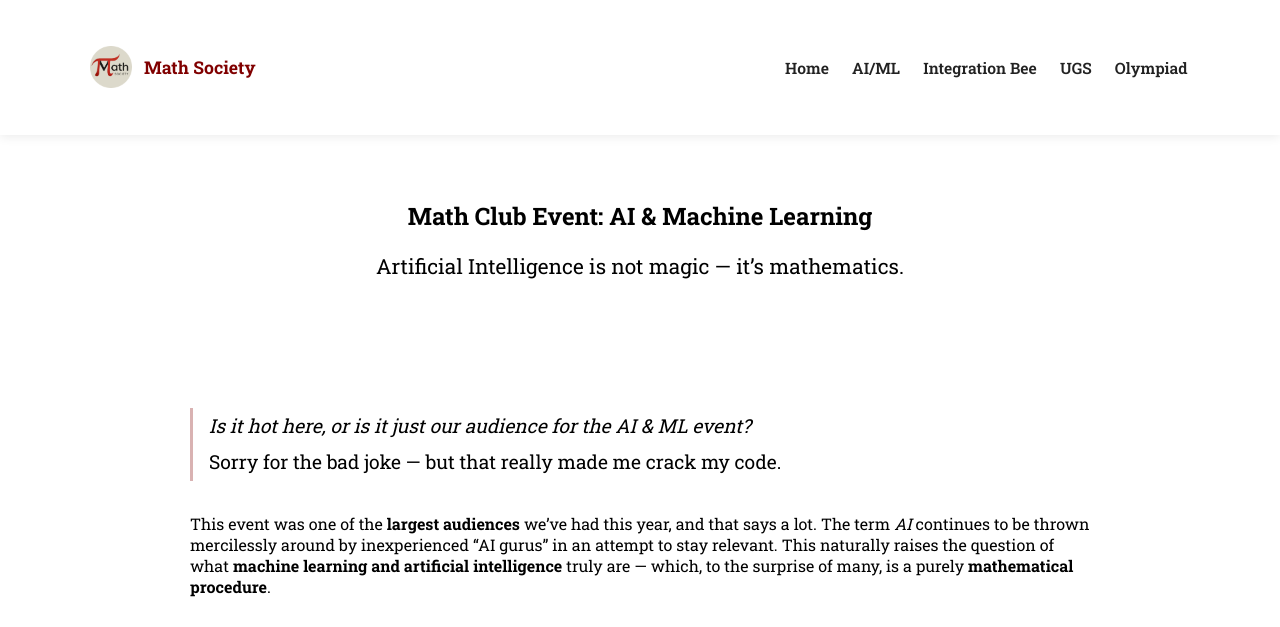
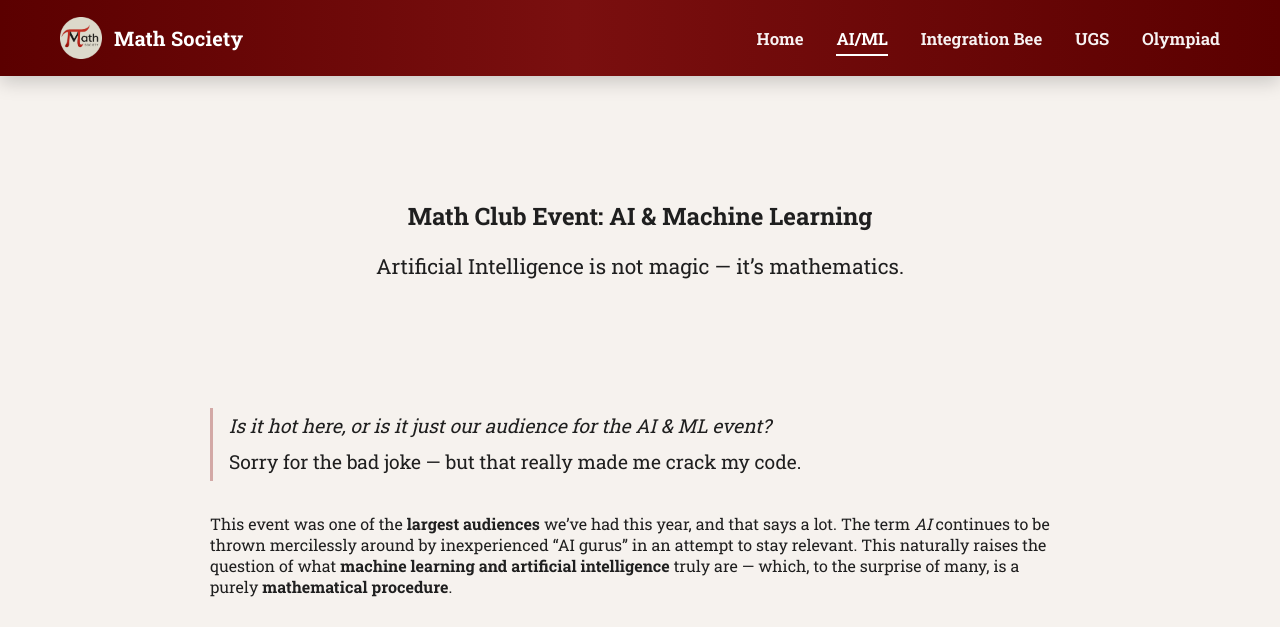
Before and after one commit to KelvinAirConstructorUni/constructor-math.github.io, a Jekyll site: the page Poker and Interstellar/AI.html, which Jekyll copies as it is, in a window 1280 px wide and 1400 px high. Shown: the top 627 px of the window. Built offline with Jekyll 4.4.1, drawn with Linux system fonts in a browser that asks for light colours; nearby versions of some CDN libraries; some of the changed text lies outside the part shown; grey boxes are pictures that could not be loaded.

Commit message:
Update AI.html

```diff
--- a/Poker and Interstellar/AI.html
+++ b/Poker and Interstellar/AI.html
@@ -1,119 +1,111 @@
 <!DOCTYPE html>
 <html lang="en">
 <head>
-    <meta charset="UTF-8">
-    <meta name="viewport" content="width=device-width, initial-scale=1.0">
+  <meta charset="UTF-8" />
+  <meta name="viewport" content="width=device-width, initial-scale=1.0" />
   <title>AI &amp; ML Event — Math Society</title>
 
-    <link rel="preconnect" href="https://fonts.googleapis.com">
-    <link rel="preconnect" href="https://fonts.gstatic.com" crossorigin>
-    <link href="https://fonts.googleapis.com/css2?family=Roboto+Slab:wght@100..900&display=swap" rel="stylesheet">
+  <link rel="preconnect" href="https://fonts.googleapis.com" />
+  <link rel="preconnect" href="https://fonts.gstatic.com" crossorigin />
+  <link href="https://fonts.googleapis.com/css2?family=Roboto+Slab:wght@100..900&display=swap" rel="stylesheet" />
   <script src="https://kit.fontawesome.com/a2bed480e7.js" crossorigin="anonymous"></script>
 
   <style>
-        /* -------- Navbar CSS (embedded, self-contained) -------- */
     :root{
       --bg-maroon:#800000;
       --text-maroon:#7a1e1e;
+      --page-bg:#f6f2ee;
+      --card-bg:#ffffff;
     }
+
+    *{ box-sizing:border-box; }
+
     body{
       margin:0;
       font-family:"Roboto Slab", serif;
+      background:var(--page-bg);
+      color:#1f1f1f;
     }
+
+    /* ===== NAVBAR (match screenshot outcome) ===== */
     .navbar{
       position:fixed;
       top:0; left:0; right:0;
+      z-index:9999;
+      height:76px;
+      display:flex;
+      align-items:center;
+      background:linear-gradient(90deg, #5b0000 0%, #7a0f0f 45%, #5b0000 100%);
+      box-shadow:0 6px 18px rgba(0,0,0,0.18);
+    }
+
+    .nav-container{
       width:100%;
-            z-index:9999;
-            background:#ffffff;
-            box-shadow:0 2px 10px rgba(0,0,0,0.08);
-        }
-        .nav-container{
-            max-width:1100px;
+      max-width:1200px;
       margin:0 auto;
-            padding:0.9rem 1.25rem;
+      padding:0 1.25rem;
       display:flex;
       align-items:center;
       justify-content:space-between;
-            gap:1rem;
+      gap:1.25rem;
     }
+
     .logo-container{
       display:flex;
       align-items:center;
       gap:0.75rem;
-            text-decoration:none;
-            color:inherit;
-            min-width:fit-content;
+      min-width:max-content;
     }
+
     .nav-logo{
       width:42px;
       height:42px;
       object-fit:contain;
+      display:block;
     }
+
     .logo_title h3{
       margin:0;
-            font-size:1.1rem;
-            color:var(--bg-maroon);
+      font-size:1.25rem;
       font-weight:700;
+      color:#ffffff;
+      letter-spacing:0.2px;
     }
+
     .nav-links{
       list-style:none;
       margin:0;
       padding:0;
       display:flex;
       align-items:center;
-            gap:1.15rem;
+      gap:2.05rem;
+      flex-wrap:wrap;
+      justify-content:flex-end;
     }
+
     .nav-links a{
       text-decoration:none;
-            color:#222;
-            font-weight:600;
-            font-size:0.98rem;
-            padding:0.25rem 0.15rem;
+      color:#ffffff;
+      font-weight:650;
+      font-size:1.05rem;
+      padding:0.25rem 0;
       border-bottom:2px solid transparent;
-            transition:color 0.15s ease, border-color 0.15s ease;
-        }
-        .nav-links a:hover{
-            color:var(--bg-maroon);
-            border-color:rgba(128,0,0,0.35);
-        }
-        .hamburger{
-            display:none;
-            flex-direction:column;
-            gap:6px;
-            cursor:pointer;
-            user-select:none;
-        }
-        .hamburger span{
-            width:26px;
-            height:3px;
-            background:var(--bg-maroon);
-            border-radius:2px;
-            display:block;
-        }
-        @media (max-width: 820px){
-            .hamburger{ display:flex; }
-            .nav-links{
-                position:absolute;
-                top:100%;
-                right:0;
-                left:0;
-                background:#ffffff;
-                flex-direction:column;
-                gap:0;
-                border-top:1px solid rgba(0,0,0,0.08);
-                display:none;
-            }
-            .nav-links li{ width:100%; }
-            .nav-links a{
-                display:block;
-                padding:0.95rem 1.25rem;
-                border-bottom:1px solid rgba(0,0,0,0.06);
-            }
-            .nav-links.show{ display:flex; }
+      transition:border-color 0.15s ease, opacity 0.15s ease;
+      opacity:0.95;
+      white-space:nowrap;
     }
 
-        /* -------- Page styles (kept from original generated page) -------- */
+    .nav-links a:hover{
+      border-bottom-color:rgba(255,255,255,0.8);
+      opacity:1;
+    }
+
+    .nav-links a.active{
+      border-bottom-color:#ffffff;
+      opacity:1;
+    }
+
+    /* ===== PAGE CONTENT (kept unchanged) ===== */
     #hero {
       min-height: auto !important;
       height: auto !important;
@@ -179,28 +171,41 @@
     ul {
       margin-top: 1.5rem;
     }
+
+    @media (max-width: 900px){
+      .nav-links{ gap:1.25rem; }
+      .logo_title h3{ font-size:1.12rem; }
+    }
+
+    @media (max-width: 680px){
+      .navbar{ height:auto; padding:0.65rem 0; }
+      .nav-container{ align-items:flex-start; }
+      .nav-links{
+        width:100%;
+        justify-content:flex-start;
+        gap:1rem 1.25rem;
+        padding:0.5rem 0 0.15rem;
+      }
+    }
   </style>
 </head>
 
 <body>
-
-<!-- NAVBAR -->
+  <!--NAVBAR-->
   <nav class="navbar">
     <div class="nav-container">
       <div class="logo-container logo_title">
-            <img src="../Home Page/images/logo_final.png" alt="Math Soc Logo" class="nav-logo">
+        <img src="../Home Page/images/logo_final.png" alt="Math Soc Logo" class="nav-logo" />
         <h3>Math Society</h3>
       </div>
-        <ul class="nav-links" id="navLinks2">
-            <li><a href="../Home Page/landing.html" class="nav-link">Home</a></li>
-            <li><a href="/ai-event/" target="_blank" rel="noopener">AI/ML</a></li>
+
+      <ul class="nav-links">
+        <li><a href="../Home Page/landing.html">Home</a></li>
+        <li><a href="/ai-event/" target="_blank" rel="noopener" class="active">AI/ML</a></li>
         <li><a href="/integration-bee/" target="_blank" rel="noopener">Integration Bee</a></li>
         <li><a href="/ugs/" target="_blank" rel="noopener">UGS</a></li>
         <li><a href="../Home Page/new.html" target="_blank" rel="noopener">Olympiad</a></li>
       </ul>
-        <div class="hamburger" id="hamburger2" aria-label="Open navigation" role="button" tabindex="0">
-            <span></span><span></span><span></span>
-        </div>
     </div>
   </nav>
 
@@ -225,10 +230,9 @@
 
       <p>
         This event was one of the <strong>largest audiences</strong> we’ve had this year, and that says a lot.
-            The term <em>AI</em> continues to be thrown mercilessly around by inexperienced “AI gurus” in an attempt
-            to stay relevant. This naturally raises the question of what
-            <strong>machine learning and artificial intelligence</strong> truly are — which, to the surprise of many,
-            is a purely <strong>mathematical procedure</strong>.
+        The term <em>AI</em> continues to be thrown mercilessly around by inexperienced “AI gurus” in an attempt to stay relevant.
+        This naturally raises the question of what <strong>machine learning and artificial intelligence</strong> truly are —
+        which, to the surprise of many, is a purely <strong>mathematical procedure</strong>.
       </p>
 
       <img width="567" height="302" alt="Capture d’écran 2025-10-28 200953" src="https://github.com/user-attachments/assets/b0363b4e-2642-45fc-a085-a0dabbfb3ef6" />
@@ -241,8 +245,7 @@
 
       <p>
         Math has often felt like an additional topic without much symbolic meaning.
-            But to truly <strong>comprehend the machinery behind building and innovation</strong>,
-            we must understand the math behind every step.
+        But to truly <strong>comprehend the machinery behind building and innovation</strong>, we must understand the math behind every step.
         This is exactly what <strong>Ahmed Maghri</strong> explored in his delightful talk.
       </p>
 
@@ -278,8 +281,7 @@
       </p>
 
       <p>
-            If you have more questions, visit our amazing tutors during
-            <strong>Math Support Center (Saturday, 14:00, West Hall 7)</strong>!
+        If you have more questions, visit our amazing tutors during <strong>Math Support Center (Saturday, 14:00, West Hall 7)</strong>!
       </p>
 
       <h2>🎯 Upcoming Events</h2>
@@ -295,36 +297,5 @@
 
     </div>
   </section>
-
-<footer>
-    <div class="footer-content">
-        <p>&copy; 2025 The Math Society</p>
-    </div>
-</footer>
-
-<script>
-  (function () {
-    var btn = document.getElementById('hamburger2');
-    var links = document.getElementById('navLinks2');
-    if (!btn || !links) return;
-
-    function toggle() { links.classList.toggle('show'); }
-
-    btn.addEventListener('click', toggle);
-    btn.addEventListener('keydown', function (e) {
-      if (e.key === 'Enter' || e.key === ' ') {
-        e.preventDefault();
-        toggle();
-      }
-    });
-
-    document.addEventListener('click', function (e) {
-      if (!links.classList.contains('show')) return;
-      var nav = document.querySelector('.navbar');
-      if (nav && !nav.contains(e.target)) links.classList.remove('show');
-    });
-  })();
-</script>
-
 </body>
 </html>
```
Lines whose indentation alone changed are shown as unchanged.
